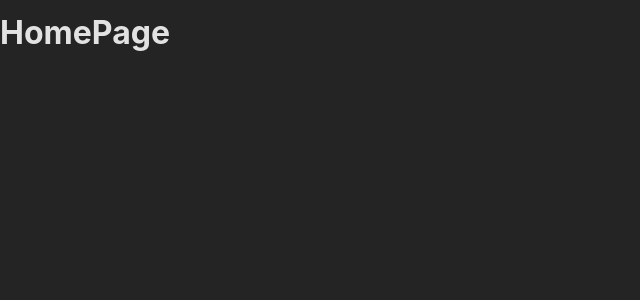
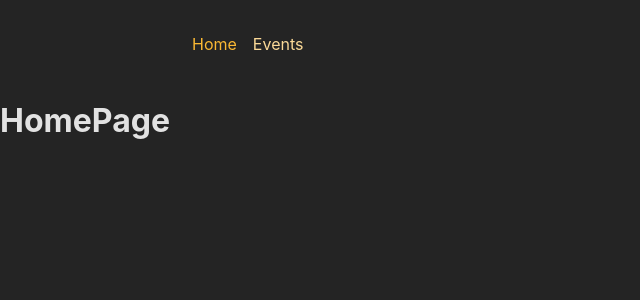
Before and after one commit to fatal-zio/react-router-adv, a React (Vite) app in the folder frontend/: page / in a window 1280 px wide. Shown: the top 300 px of the page, without its empty margins (0-640 px from the left). Built offline with nearby package versions, Linux system fonts and the light colour scheme.

Commit message:
Added main nav bar.

```diff
--- a/frontend/src/App.jsx
+++ b/frontend/src/App.jsx
@@ -25,13 +25,20 @@
 import EventDetailPage from './pages/EventDetail';
 import NewEventPage from './pages/NewEvent';
 import EditEventPage from './pages/EditEvent';
+import RootLayout from './pages/Root';
 
 const router = createBrowserRouter([
-  { path: '/', element: <HomePage /> },
-  { path: '/events', element: <EventsPage /> },
-  { path: '/events/:eventId', element: <EventDetailPage /> },
-  { path: '/events/new', element: <NewEventPage /> },
-  { path: '/events/:eventId/edit', element: <EditEventPage /> },
+  {
+    path: '/',
+    element: <RootLayout />,
+    children: [
+      { index: true, element: <HomePage /> },
+      { path: 'events', element: <EventsPage /> },
+      { path: 'events/:eventId', element: <EventDetailPage /> },
+      { path: 'events/new', element: <NewEventPage /> },
+      { path: 'events/:eventId/edit', element: <EditEventPage /> },
+    ],
+  },
 ]);
 
 function App() {
--- a/frontend/src/components/MainNavigation.jsx
+++ b/frontend/src/components/MainNavigation.jsx
@@ -1,3 +1,5 @@
+import { NavLink } from 'react-router-dom';
+
 import classes from './MainNavigation.module.css';
 
 function MainNavigation() {
@@ -6,10 +8,25 @@
       <nav>
         <ul className={classes.list}>
           <li>
-            <a>Home</a>
+            <NavLink
+              to="/"
+              className={({ isActive }) =>
+                isActive ? classes.active : undefined
+              }
+              end
+            >
+              Home
+            </NavLink>
           </li>
           <li>
-            <a>Events</a>
+            <NavLink
+              to="/events"
+              className={({ isActive }) =>
+                isActive ? classes.active : undefined
+              }
+            >
+              Events
+            </NavLink>
           </li>
         </ul>
       </nav>
--- /dev/null
+++ b/frontend/src/pages/Root.jsx
@@ -0,0 +1,15 @@
+import MainNavigation from '../components/MainNavigation';
+import { Outlet } from 'react-router-dom';
+
+function RootLayout() {
+  return (
+    <>
+      <MainNavigation />
+      <main>
+        <Outlet />
+      </main>
+    </>
+  );
+}
+
+export default RootLayout;
```
